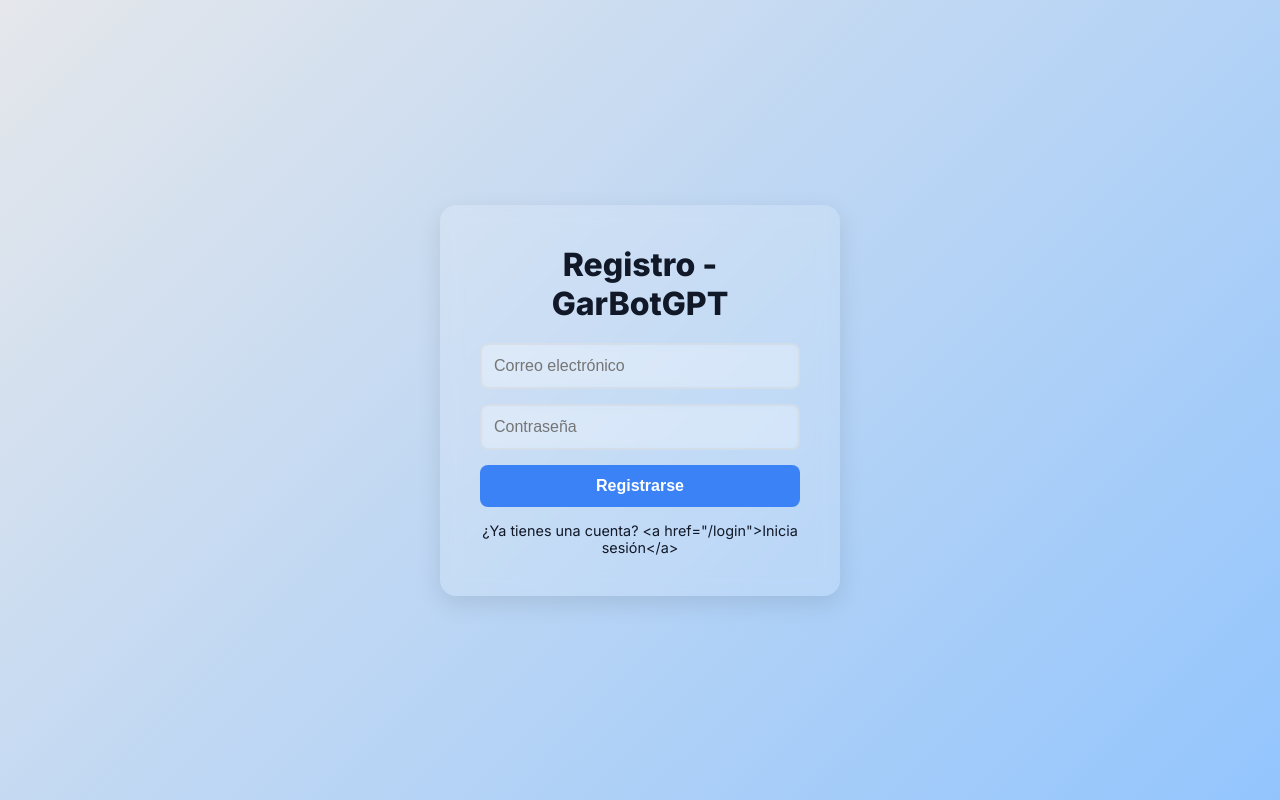
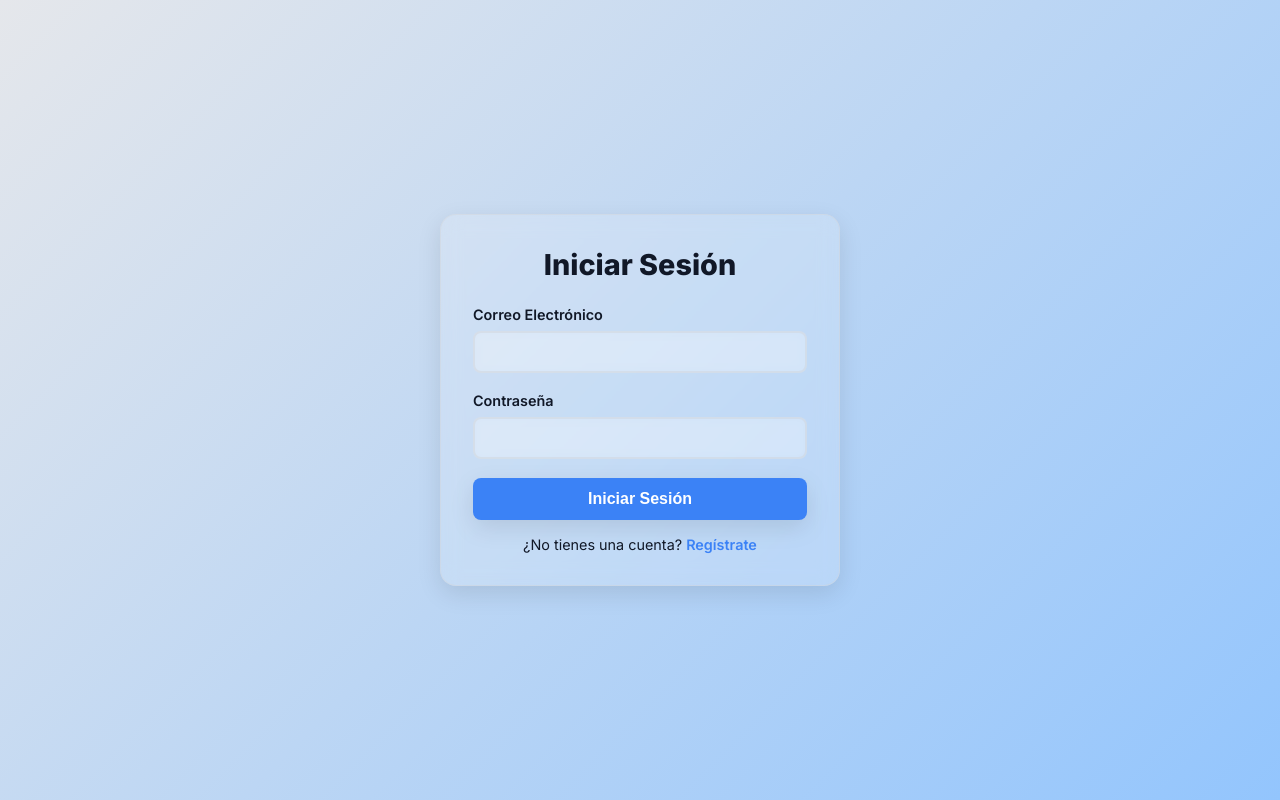
Before and after one commit to Gabo9803/IA-GENERADOR-DE-DOCS, a Flask app: page /register in a window 1280 px wide. Run offline with Flask 3, Linux system fonts and the light colour scheme.

Commit message:
Update login.html

```diff
--- a/templates/login.html
+++ b/templates/login.html
@@ -3,7 +3,7 @@
 <head>
     <meta charset="UTF-8">
     <meta name="viewport" content="width=device-width, initial-scale=1.0">
-    <title>{{ 'Registro' if register else 'Iniciar Sesión' }} - GarBotGPT</title>
+    <title>Iniciar Sesión - GarBotGPT</title>
     <link rel="stylesheet" href="https://fonts.googleapis.com/css2?family=Inter:wght@400;500;600;700;800&display=swap">
     <style>
         :root {
@@ -16,8 +16,8 @@
             --shadow: 0 8px 24px rgba(0, 0, 0, 0.1);
             --toast-bg: rgba(31, 41, 55, 0.9);
             --toast-text: #ffffff;
-            --error-bg: rgba(239, 68, 68, 0.9);
-            --success-bg: rgba(34, 197, 94, 0.9);
+            --error-bg: rgba(239, 68, 68, 0.8);
+            --success-bg: rgba(34, 197, 94, 0.8);
         }
 
         [data-theme="dark"] {
@@ -30,8 +30,8 @@
             --shadow: 0 8px 24px rgba(0, 0, 0, 0.2);
             --toast-bg: rgba(229, 231, 235, 0.9);
             --toast-text: #111827;
-            --error-bg: rgba(239, 68, 68, 0.9);
-            --success-bg: rgba(34, 197, 94, 0.9);
+            --error-bg: rgba(239, 68, 68, 0.8);
+            --success-bg: rgba(34, 197, 94, 0.8);
         }
 
         * {
@@ -51,107 +51,117 @@
             animation: gradientShift 15s ease infinite;
         }
 
-        .auth-container {
+        .container {
             background: var(--container-bg);
+            padding: 2rem;
+            border-radius: 16px;
+            box-shadow: var(--shadow);
+            width: 100%;
+            max-width: 400px;
             backdrop-filter: blur(10px);
             -webkit-backdrop-filter: blur(10px);
-            border-radius: 16px;
-            padding: 40px;
-            width: 100%;
-            max-width: 400px;
-            box-shadow: var(--shadow);
-            text-align: center;
+            border: 1px solid var(--border-color);
         }
 
-        .auth-container h1 {
-            font-size: 2rem;
+        h1 {
+            font-size: 1.8rem;
             font-weight: 800;
-            margin-bottom: 20px;
+            text-align: center;
+            margin-bottom: 1.5rem;
         }
 
-        .auth-container form {
-            display: flex;
-            flex-direction: column;
-            gap: 15px;
+        .form-group {
+            margin-bottom: 1.2rem;
         }
 
-        .auth-container input {
-            padding: 12px;
+        label {
+            display: block;
+            font-size: 0.9rem;
+            font-weight: 600;
+            margin-bottom: 0.5rem;
+        }
+
+        input {
+            width: 100%;
+            padding: 10px;
             border: 2px solid var(--border-color);
             border-radius: 8px;
             background: var(--input-bg);
             color: var(--text-color);
             font-size: 1rem;
+            transition: all 0.3s ease;
             backdrop-filter: blur(5px);
             -webkit-backdrop-filter: blur(5px);
         }
 
-        .auth-container input:focus {
+        input:focus {
             outline: none;
             border-color: var(--accent-color);
             box-shadow: 0 0 10px rgba(59, 130, 246, 0.4);
         }
 
-        .auth-container button {
+        button {
+            width: 100%;
             padding: 12px;
             background: var(--accent-color);
             color: white;
             border: none;
             border-radius: 8px;
-            cursor: pointer;
             font-size: 1rem;
             font-weight: 600;
+            cursor: pointer;
             transition: all 0.3s ease;
+            box-shadow: var(--shadow);
         }
 
-        .auth-container button:hover {
+        button:hover {
             background: #2563eb;
-            transform: translateY(-3px);
+            transform: translateY(-2px);
             box-shadow: 0 8px 20px rgba(0, 0, 0, 0.3);
         }
 
-        .auth-container button:active {
+        button:active {
             transform: translateY(0);
             box-shadow: var(--shadow);
         }
 
-        .auth-container .switch {
-            margin-top: 15px;
+        .link {
+            text-align: center;
+            margin-top: 1rem;
             font-size: 0.9rem;
         }
 
-        .auth-container .switch a {
+        .link a {
             color: var(--accent-color);
             text-decoration: none;
             font-weight: 600;
         }
 
-        .auth-container .switch a:hover {
+        .link a:hover {
             text-decoration: underline;
         }
 
-        .toast {
-            position: fixed;
-            bottom: 30px;
-            right: 30px;
-            padding: 12px 25px;
-            border-radius: 10px;
-            box-shadow: var(--shadow);
-            animation: slideUp 0.4s ease, fadeOut 4s ease 1s forwards;
-            display: flex;
-            align-items: center;
-            gap: 10px;
-            backdrop-filter: blur(10px);
-            -webkit-backdrop-filter: blur(10px);
-            color: var(--toast-text);
+        .flash-messages {
+            margin-bottom: 1rem;
         }
 
-        .toast.error {
-            background: var(--error-bg);
+        .flash-message {
+            padding: 10px;
+            border-radius: 8px;
+            font-size: 0.9rem;
+            margin-bottom: 0.5rem;
+            backdrop-filter: blur(5px);
+            -webkit-backdrop-filter: blur(5px);
         }
 
-        .toast.success {
+        .flash-message.error {
+            background: var(--error-bg);
+            color: white;
+        }
+
+        .flash-message.success {
             background: var(--success-bg);
+            color: white;
         }
 
         @keyframes gradientShift {
@@ -160,58 +170,48 @@
             100% { background-position: 0% 50%; }
         }
 
-        @keyframes slideUp {
-            from { opacity: 0; transform: translateY(30px); }
-            to { opacity: 1; transform: translateY(0); }
-        }
-
-        @keyframes fadeOut {
-            to { opacity: 0; }
-        }
-
         @media (max-width: 480px) {
-            .auth-container {
-                padding: 20px;
-                margin: 20px;
+            .container {
+                padding: 1.5rem;
+                margin: 1rem;
             }
 
-            .auth-container h1 {
+            h1 {
                 font-size: 1.5rem;
             }
 
-            .auth-container input,
-            .auth-container button {
-                font-size: 0.9rem;
+            input, button {
+                font-size: 0.95rem;
             }
         }
     </style>
 </head>
 <body>
-    <div class="auth-container">
-        <h1>{{ 'Registro' if register else 'Iniciar Sesión' }} - GarBotGPT</h1>
-        <form method="POST" action="{{ url_for('register') if register else url_for('login') }}">
-            <input type="email" name="email" placeholder="Correo electrónico" required>
-            <input type="password" name="password" placeholder="Contraseña" required>
-            <button type="submit">{{ 'Registrarse' if register else 'Iniciar Sesión' }}</button>
+    <div class="container">
+        <h1>Iniciar Sesión</h1>
+        {% with messages = get_flashed_messages(with_categories=true) %}
+            {% if messages %}
+                <div class="flash-messages">
+                    {% for category, message in messages %}
+                        <div class="flash-message {{ category }}">{{ message }}</div>
+                    {% endfor %}
+                </div>
+            {% endif %}
+        {% endwith %}
+        <form method="POST" action="{{ url_for('login') }}">
+            <div class="form-group">
+                <label for="email">Correo Electrónico</label>
+                <input type="email" id="email" name="email" required>
+            </div>
+            <div class="form-group">
+                <label for="password">Contraseña</label>
+                <input type="password" id="password" name="password" required>
+            </div>
+            <button type="submit">Iniciar Sesión</button>
         </form>
-        <div class="switch">
-            {{ '¿Ya tienes una cuenta? <a href="' + url_for('login') + '">Inicia sesión</a>' if register else '¿No tienes cuenta? <a href="' + url_for('register') + '">Regístrate</a>' }}
+        <div class="link">
+            ¿No tienes una cuenta? <a href="{{ url_for('register') }}">Regístrate</a>
         </div>
     </div>
-
-    {% with messages = get_flashed_messages(with_categories=true) %}
-        {% if messages %}
-            {% for category, message in messages %}
-                <div class="toast {{ category }}">{{ '❌' if category == 'error' else '✅' }} {{ message }}</div>
-            {% endfor %}
-        {% endif %}
-    {% endwith %}
-
-    <script>
-        // Ajustar visibilidad de mensajes toast
-        document.querySelectorAll('.toast').forEach(toast => {
-            setTimeout(() => toast.remove(), 4000);
-        });
-    </script>
 </body>
 </html>
```
